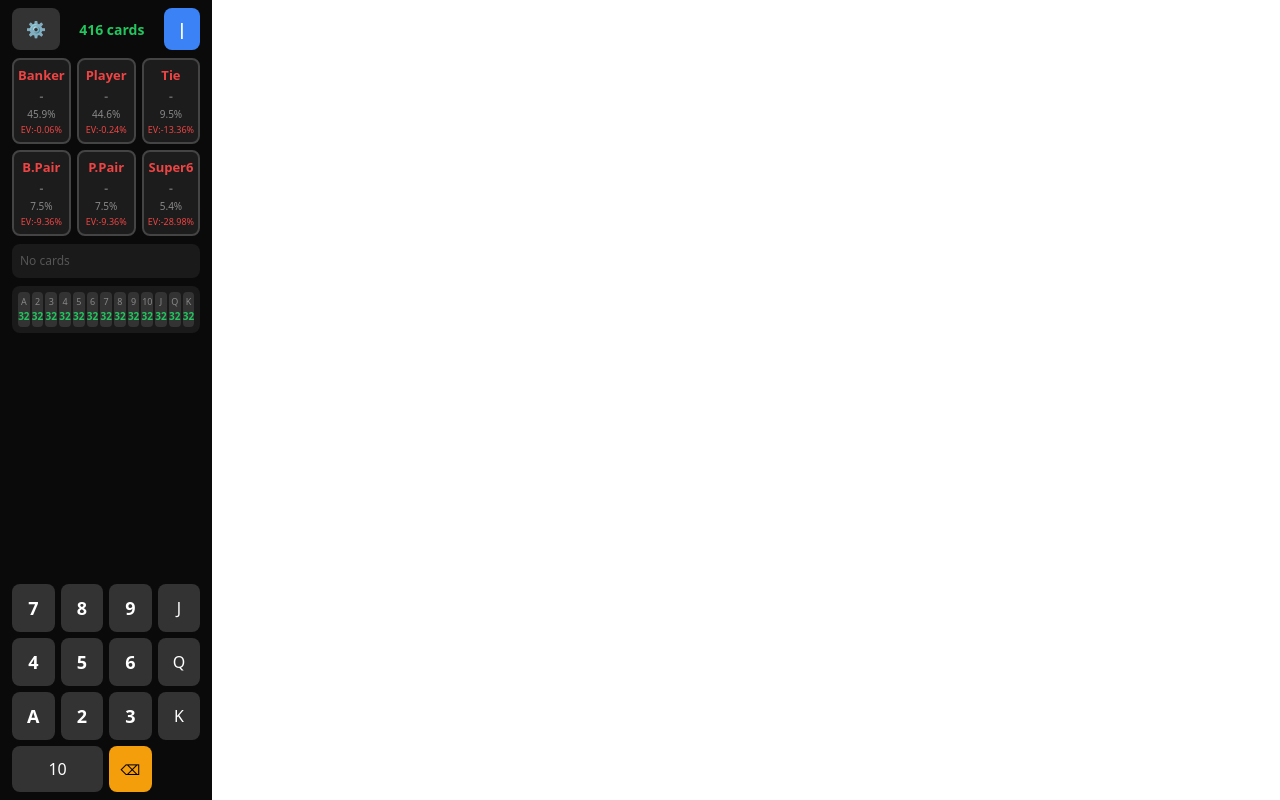
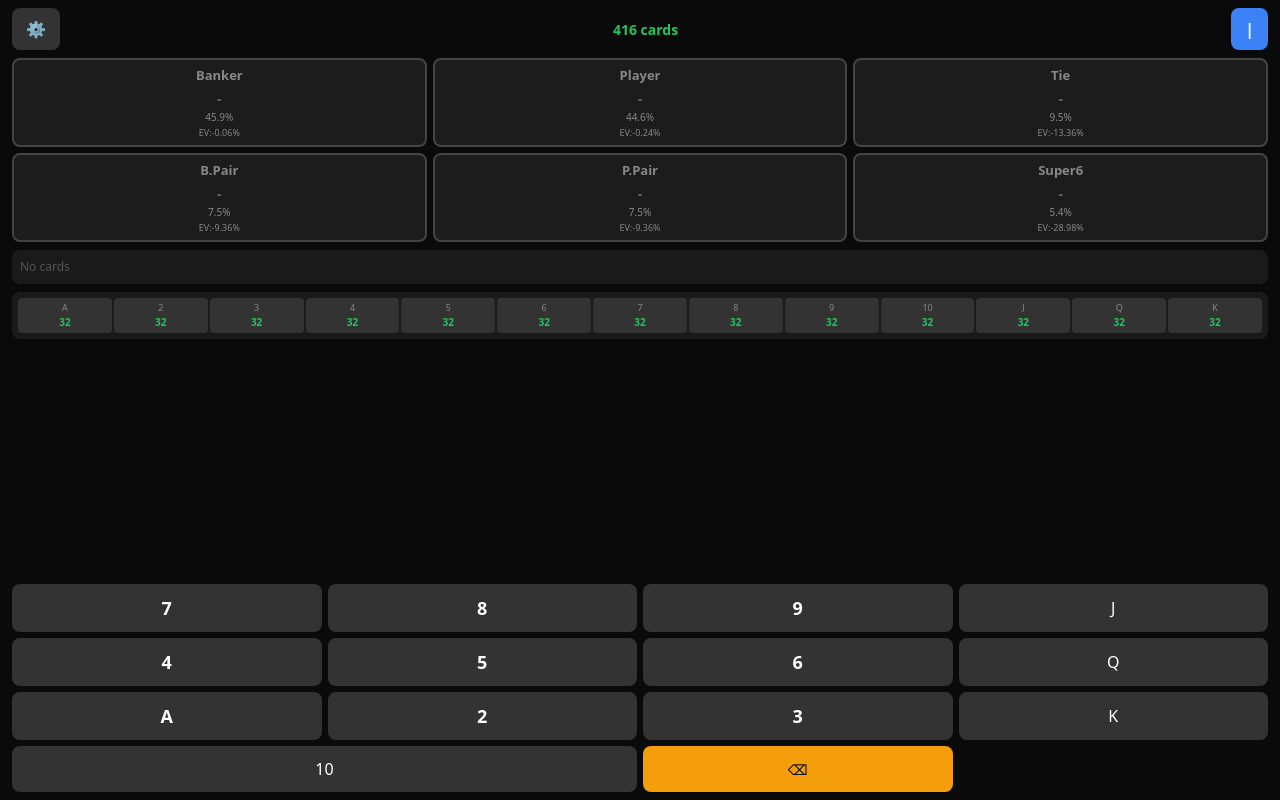
Before and after one commit to yanghenryclawbot/baccarat-calculator-new, a React (Vite) app: page / in a window 1280 px wide. Built offline with nearby package versions, Linux system fonts and the light colour scheme.

Commit message:
Fix: 建議金額顯示、視窗固定、滾動問題

```diff
--- a/src/App.tsx
+++ b/src/App.tsx
@@ -38,7 +38,6 @@ export default function App() {
   }, [counts, commission])
 
   const recommendations = useMemo(() => {
-    // 使用 1 凯莉 (100% Kelly)
     const kellyFraction = 1.0
     const bets = [results.banker, results.player, results.tie, results.bankerPair, results.playerPair, results.super6]
 
@@ -47,7 +46,8 @@ export default function App() {
       const lossProb = 1 - winProb
 
       let kellyPercent = 0
-      if (winProb > 0) {
+      // 只要 EV > 0 就计算 Kelly
+      if (winProb > 0 && bet.ev > 0) {
         const payout = bet.payout
         const b = payout - 1
         if (b > 0) {
@@ -57,8 +57,8 @@ export default function App() {
         }
       }
 
-      // 限制在 0-1 範圍
-      kellyPercent = Math.min(Math.max(kellyPercent, 0), 1)
+      // 确保不是负数
+      kellyPercent = Math.max(0, kellyPercent)
 
       const amount = Math.floor(kellyPercent * kellyFraction * capital)
 
@@ -168,15 +168,18 @@ export default function App() {
 
   return (
     <div style={{
-      width: '100%',
-      minHeight: '100dvh',
+      position: 'fixed',
+      top: 0,
+      left: 0,
+      right: 0,
+      bottom: 0,
+      width: '100vw',
+      height: '100dvh',
       background: '#0a0a0a',
       color: '#fff',
       overflow: 'hidden',
       display: 'flex',
-      flexDirection: 'column',
-      paddingBottom: 'env(safe-area-inset-bottom)',
-      boxSizing: 'border-box'
+      flexDirection: 'column'
     }}>
       <div style={{
         display: 'flex',
@@ -312,11 +315,11 @@ export default function App() {
           <div
             key={bet.type}
             style={{
-              background: bet.amount > 0
-                ? (bet.ev > 0.02 ? 'rgba(34,197,94,0.2)' : 'rgba(251,191,36,0.2)')
+              background: bet.ev > 0
+                ? (bet.amount > 0 ? 'rgba(34,197,94,0.3)' : 'rgba(34,197,94,0.1)')
                 : 'rgba(100,100,100,0.2)',
-              border: `2px solid ${bet.amount > 0
-                ? (bet.ev > 0.02 ? '#22c55e' : '#fbbf24')
+              border: `2px solid ${bet.ev > 0
+                ? (bet.amount > 0 ? '#22c55e' : '#166534')
                 : '#444'}`,
               borderRadius: '8px',
               padding: '6px 4px',
@@ -326,24 +329,24 @@ export default function App() {
             <div style={{
               fontSize: '13px',
               fontWeight: 'bold',
-              color: bet.ev > 0 ? '#22c55e' : bet.ev < 0 ? '#ef4444' : '#888'
+              color: bet.ev > 0 ? '#22c55e' : '#888'
             }}>
               {bet.label}
             </div>
             <div style={{
-              fontSize: '12px',
-              fontWeight: '600',
+              fontSize: '14px',
+              fontWeight: '700',
               marginTop: '2px',
-              color: bet.amount > 0 ? '#fff' : '#666'
+              color: bet.amount > 0 ? '#22c55e' : '#666'
             }}>
-              {bet.amount > 0 ? `💰${(bet.amount / 10000).toFixed(1)}萬` : '-'}
+              {bet.amount > 0 ? `💰${(bet.amount / 10000).toFixed(2)}萬` : (bet.ev > 0 ? '💰0萬' : '-')}
             </div>
             <div style={{ fontSize: '10px', color: '#888', marginTop: '1px' }}>
               {bet.probability < 0.01 ? '-' : `${(bet.probability * 100).toFixed(1)}%`}
             </div>
             <div style={{
               fontSize: '9px',
-              color: bet.ev > 0 ? '#22c55e' : bet.ev < 0 ? '#ef4444' : '#888',
+              color: bet.ev > 0 ? '#22c55e' : '#888',
               marginTop: '1px'
             }}>
               EV:{bet.ev > 0 ? '+' : ''}{(bet.ev * 100).toFixed(2)}%
@@ -357,12 +360,15 @@ export default function App() {
         borderRadius: '8px',
         padding: '8px',
         margin: '0 12px 8px',
+        overflowX: 'auto',
+        overflowY: 'hidden',
+        flexShrink: 0,
+        maxWidth: 'calc(100vw - 24px)'
+      }}>
+        <div style={{
           display: 'flex',
           gap: '4px',
-        overflowX: 'auto',
-        whiteSpace: 'nowrap',
-        flexShrink: 0,
-        maxHeight: '50px'
+          whiteSpace: 'nowrap'
         }}>
           {history.map((card, i) => (
             <div key={i} style={{
@@ -378,6 +384,7 @@ export default function App() {
             </div>
           ))}
           {history.length === 0 && <span style={{ color: '#555', fontSize: '12px' }}>No cards</span>}
+        </div>
       </div>
 
       <div style={{
@@ -414,8 +421,7 @@ export default function App() {
         background: '#0a0a0a',
         padding: '8px 12px',
         flexShrink: 0,
-        marginTop: 'auto',
-        paddingBottom: 'max(8px, env(safe-area-inset-bottom))'
+        marginTop: 'auto'
       }}>
         <div style={{
           display: 'grid',
```
Lines whose indentation alone changed are shown as unchanged.
